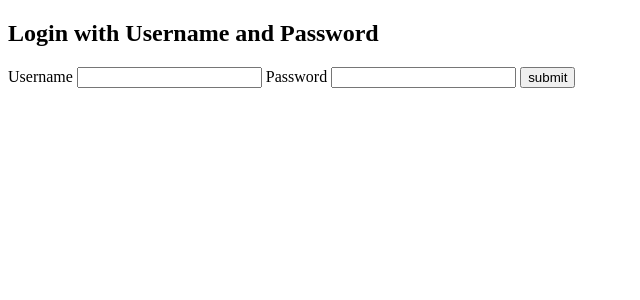
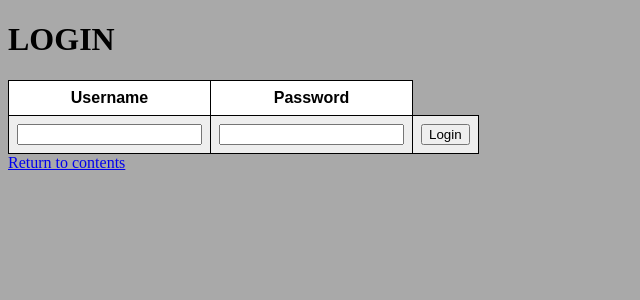
Before and after one commit to Dinnoman17441/CharacterSheetDatabase-v.0, a Flask app: page /login in a window 1280 px wide. Shown: the top 300 px of the page, without its empty margins (0-640 px from the left). Run offline with Flask 2, Linux system fonts and the light colour scheme; lists and menus that the app fills with data are empty.

Commit message:
0.5.1 | Help me

```diff
--- a/charactersheet.py
+++ b/charactersheet.py
@@ -32,6 +32,18 @@ class User(db.Model):
 #▓▓▓▓▓▓▓▓▓▓▓▓▓▓▓▓▓▓▓▓▓▓▓▓▓▓▓▓▓▓▓▓▓▓▓▓▓▓▓▓▓▓▓▓▓▓▓▓▓▓▓▓▓▓▓▓▓▓▓▓
 
 
+def current_user():
+    if session.get('user'):
+        return User.query.get(session['user'])
+    else:
+        return False
+
+@app.context_processor
+def add_current_user():
+    if session.get('user'):
+        return dict(current_user = User.query.get(session['user']))
+    return dict(current_user = None)
+
 @app.route('/')
 def contents():
     sheets = Sheet.query.all()
@@ -50,15 +62,24 @@ def createuser():
 
 @app.route('/login', methods = ['GET', 'POST'])
 def login():
-    if session.get('user'):
+    if session.get('useron'):
         return redirect('/')
     if request.method == "POST":
-        user = models.User.query.filter(models.User.username == request.form.get('username')).first()
-        if user and check_password_hash(User.password, request.form.get('password')):
-            session['user'] = User.UserID
+        useron = User.query.filter(User.username == request.form.get('login_username')).first()
+        if useron and check_password_hash(User.password, request.form.get('login_password')):
+            session['useron'] = User.UserID
             return redirect("/")
+        else:
+            return render_template('login.html', error = 'username or password incorrect')
     return render_template('login.html')
 
+@app.route('/logout')
+def logout():
+    try:
+        session.pop('useron')
+    except:
+        return redirect('/login', error = 'not currently logged in')
+    return redirect('/')
 
 @app.route('/add', methods = ["GET", "POST"])
 def add():
@@ -101,6 +122,8 @@ def delete():
 def edit(CharID):
     if request.method == "POST":
 
+        sheet = Sheet.query.filter_by(CharID = CharID).first()
+
         #Collects edit data from form
         edit_name = request.form["edit_character_name"]
         edit_class = request.form["edit_character_class"]
@@ -116,7 +139,7 @@ def edit(CharID):
         #Commits the session
         db.session.commit()
         return redirect("/")
-    return render_template("editsheet.html")
+    return render_template("editsheet.html", sheet = sheet)
 
 @app.route('/view/<int:CharID>', methods = ["GET", "POST"])
 def view(CharID):
--- a/static/styles.css
+++ b/static/styles.css
@@ -1,4 +1,4 @@
-table {
+#contents {
     font-family: arial, sans-serif;
     border-collapse: collapse;
     width: 100%;
@@ -6,7 +6,7 @@ table {
 
   td, th {
     border: 1px solid #000000;
-    text-align: left;
+    text-align: center;
     padding: 8px;
   }
 
@@ -27,6 +27,13 @@ body {
   background-color: darkgrey;
 }
 
-a {
-  color: wheat;
+#navbarlol {
+  font-family: arial, sans-serif;
+  color: black;
+  text-align: center
 }
+
+#login {
+  font-family: Arial, Helvetica, sans-serif;
+  border-collapse: collapse;
+}
--- a/templates/login.html
+++ b/templates/login.html
@@ -4,16 +4,25 @@
     <meta charset="UTF-8">
     <meta name="viewport" content="width=device-width, initial-scale=1.0">
     <meta http-equiv="=X-UA-Compatible" content="ie=edge">
+    <link rel="stylesheet" href="{{url_for('static', filename='styles.css')}}">
     <title>Document</title>
 </head>
 <body>
-    <form action="" method="post">
-        <h2>Login with Username and Password</h2>
-        <label for="username">Username</label>
-        <input type="text" name="username" id="username">
-        <label for="password">Password</label>
-        <input type="password" name="password" id="password">
-        <input type="submit" value="submit">
+    <h1>LOGIN</h1>
+    <desc>{{ error }}</desc>
+    <form action="/login" method="POST">
+        <table id = "login">
+            <tr>
+                <th>Username</th>
+                <th>Password</th>
+            </tr>
+            <tr>
+                <th><input type="text" name="login_username"></th>
+                <th><input type="password" name="login_password" id=""></th>
+                <th><input type="submit" value="Login"></th>
+            </tr>
+        </table>
     </form>
+    <a href="/">Return to contents</a>
 </body>
 </html>
```
Also changed, not shown: templates/contents.html (+13 -6 lines), templates/createuser.html (+5 -4 lines), templates/editsheet.html (+7 -6 lines), charactersheets.db.
